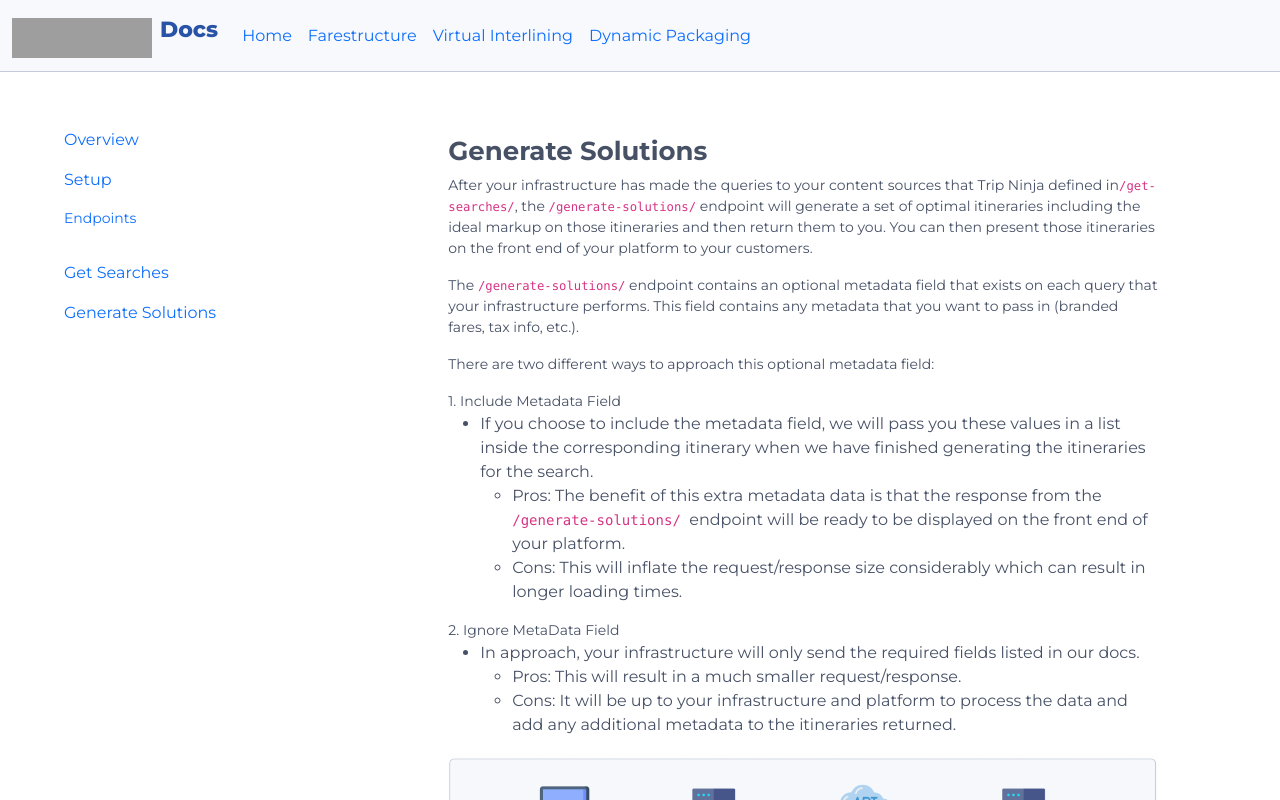
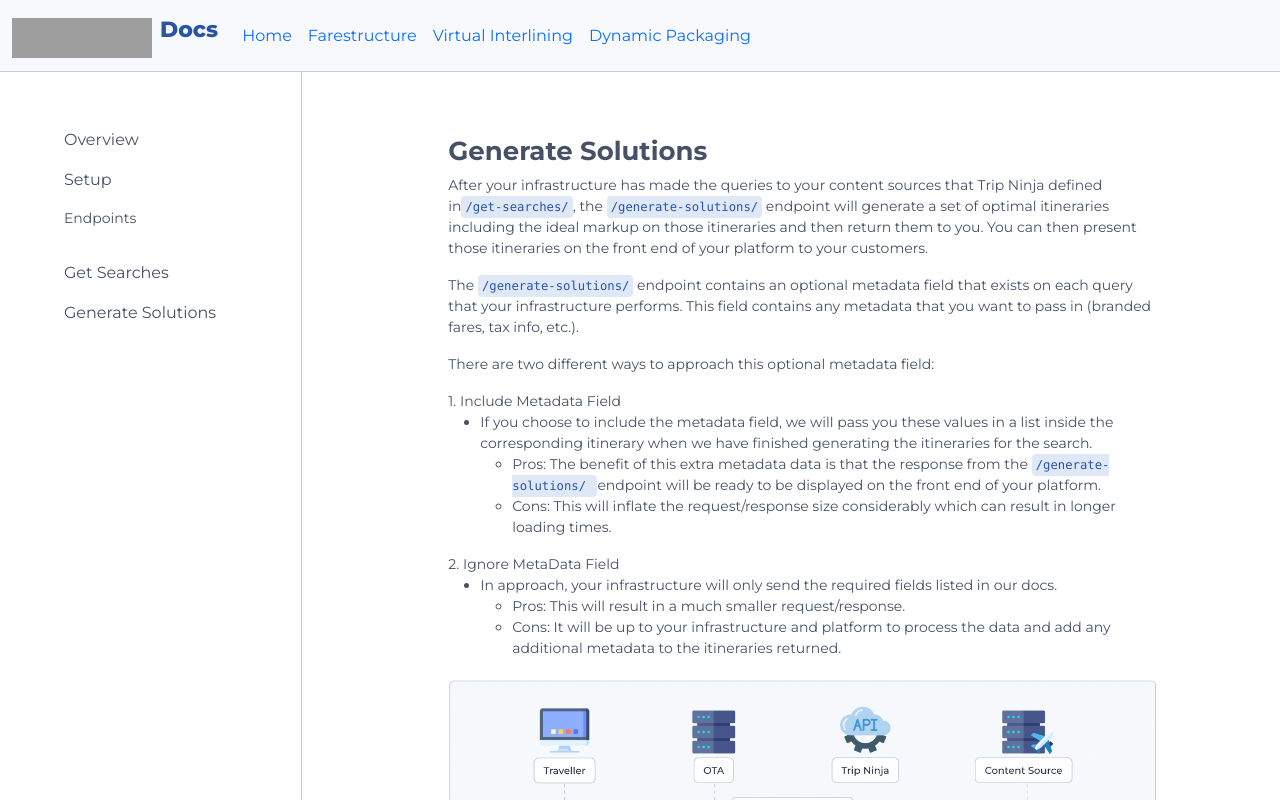
Before and after one commit to trip-ninja-inc/trip_ninja_api_docs, a React (Create React App) app in the folder trip-ninja-docs/: page /farestructure/generate-solutions/ in a window 1280 px wide. Shown: the top 800 px of the page. Built offline with nearby package versions, Linux system fonts and the light colour scheme; grey boxes are pictures that could not be loaded.

Commit message:
styling updates

```diff
--- a/trip-ninja-docs/src/common/Common.css
+++ b/trip-ninja-docs/src/common/Common.css
@@ -4,3 +4,16 @@
   background-color: var(--grey-lighter);
   border: 1px solid var(--grey-mid);
 }
+
+.sidebar {
+  height: 100%;
+  border-right: 1px solid var(--grey-mid);
+}
+
+.sidebar-link {
+  color: var(--grey-dark)
+}
+
+.sidebar-link:hover {
+  color: var(--grey-darker)
+}
--- a/trip-ninja-docs/src/index.css
+++ b/trip-ninja-docs/src/index.css
@@ -3,9 +3,10 @@
   --primary: #2953A6;
   --primary-dark: #315280;
   --primary-darker: #1D2D52;
+  --primary-light: #DFE8F7;
   --secondary: #DC140A;
   --secondary-yellow: #FABC40;
-  --secondary-green: #62D9C5;
+  --secondary-teal: #62D9C5;
   --grey-lighter: #F7F9FC;
   --grey-light: #DFE8F7;
   --grey-mid: #C3CAD9;
@@ -37,7 +38,7 @@ h3 {
   font-weight: 600;
 }
 
-p {
+p, li {
   font-size: 14px;
   font-weight: 400;
 }
@@ -45,6 +46,13 @@ p {
 a:hover {
   color: var(--primary);
   opacity: 0.8;
+}
+
+p > code, li > code {
+  color: var(--primary);
+  background-color: var(--primary-light);
+  border-radius: 4px;
+  padding: 4px;
 }
 
 .subtitle {
@@ -75,3 +83,12 @@ a:hover {
 .image {
   width: 100%;
 }
+
+.info-chip-teal {
+  background-color: var(--secondary-teal);
+  color: var(--grey-darker);
+  font-weight: 500;
+  border-radius: 8px;
+  padding: 10px;
+  font-size: 14px;
+}
```
